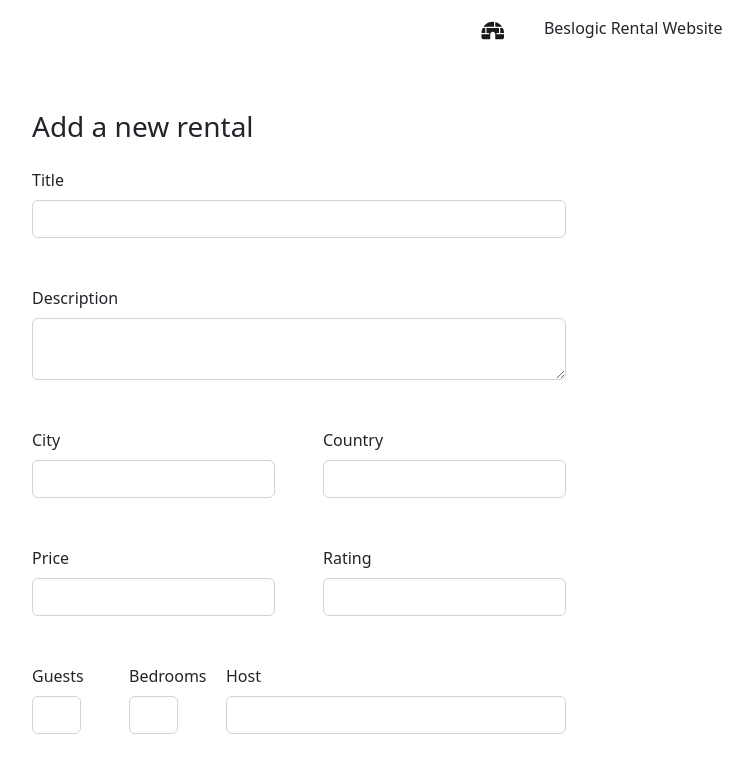
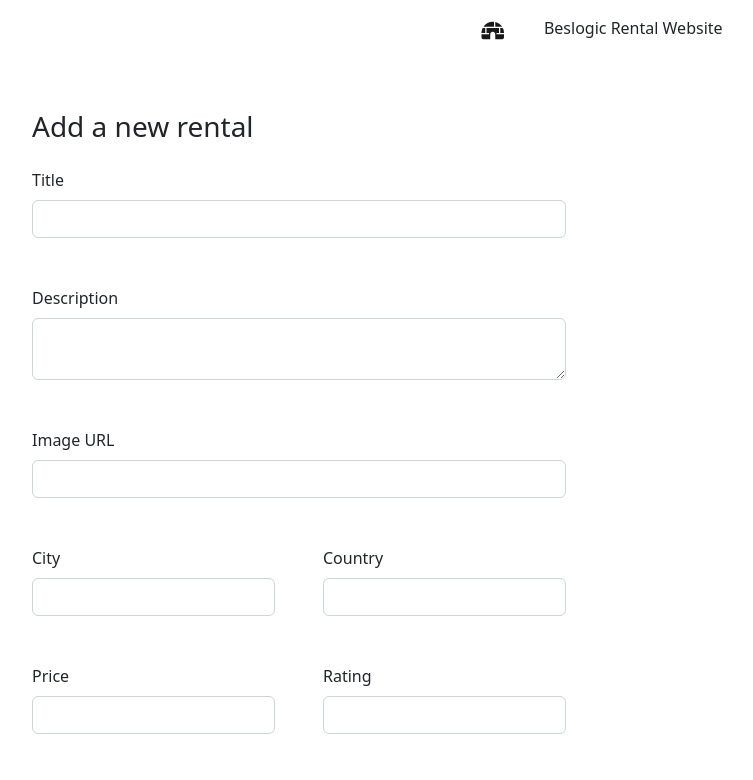
Before and after one commit to NickeeCoco/BeslogicTest, an Angular app in the folder BeslogicTestApp/: page /add in a window 1280 px wide. Shown: the top 780 px of the page, without its empty margins (50-803 px from the left). Built offline with nearby package versions, Linux system fonts and the light colour scheme.

Commit message:
Add form functionnality implementation
Add form works!

```diff
--- a/BeslogicTestApp/src/app/add-rental/add-rental.component.html
+++ b/BeslogicTestApp/src/app/add-rental/add-rental.component.html
@@ -1,8 +1,7 @@
 <div class="container-mw">
     <h3 class="mb-4">Add a new rental</h3>
 
-    <!--#addForm="ngForm" (ngSubmit)="onAddVehicle(addForm)"-->
-    <form  class="row g-5">
+    <form #addForm="ngForm" (ngSubmit)="onAddRental(addForm)" class="row g-5">
 
       <div class="col-md-6">
         <label for="body" class="form-label">Title</label>
@@ -11,8 +10,14 @@
       <div class="col-md-6"></div>
 
       <div class="col-md-6">
-        <label for="Description" class="form-label">Description</label>
+        <label for="description" class="form-label">Description</label>
         <textarea ngModel name="description" class="form-control" id="description"></textarea>
+      </div>
+      <div class="col-md-6"></div>
+
+      <div class="col-md-6">
+        <label for="imageUrl" class="form-label">Image URL</label>
+        <input ngModel name="imageUrl" class="form-control" id="imageUrl" />
       </div>
       <div class="col-md-6"></div>
 
--- a/BeslogicTestApp/src/app/add-rental/add-rental.component.ts
+++ b/BeslogicTestApp/src/app/add-rental/add-rental.component.ts
@@ -1,4 +1,7 @@
 import { Component } from '@angular/core';
+import { NgForm } from '@angular/forms';
+import { Router } from '@angular/router';
+import { RentalService } from '../rental.service';
 
 @Component({
   selector: 'app-add-rental',
@@ -6,5 +9,19 @@ import { Component } from '@angular/core';
   styleUrls: ['./add-rental.component.css']
 })
 export class AddRentalComponent {
+  constructor(private rentalService: RentalService, private router: Router) {}
 
+  public onAddRental(addForm: NgForm): void {
+    this.rentalService.addRental(addForm.value).subscribe({
+      next: response => {
+        alert("The rental was successfully added.");
+        addForm.reset;
+        this.router.navigate(['home']);
+      },
+      error: e => {
+          alert(e.message);
+          addForm.reset();
+        }
+    })
+  }
 }
--- a/BeslogicTestApp/src/app/app.module.ts
+++ b/BeslogicTestApp/src/app/app.module.ts
@@ -8,6 +8,7 @@ import { HttpClientModule } from '@angular/common/http';
 import { RentalsComponent } from './rentals/rentals.component';
 import { RentalDetailsComponent } from './rental-details/rental-details.component';
 import { AddRentalComponent } from './add-rental/add-rental.component';
+import { FormsModule } from '@angular/forms';
 
 @NgModule({
   declarations: [
@@ -20,7 +21,8 @@ import { AddRentalComponent } from './add-rental/add-rental.component';
     BrowserModule,
     AppRoutingModule,
     NgbModule,
-    HttpClientModule
+    HttpClientModule,
+    FormsModule
   ],
   providers: [],
   bootstrap: [AppComponent]
```
